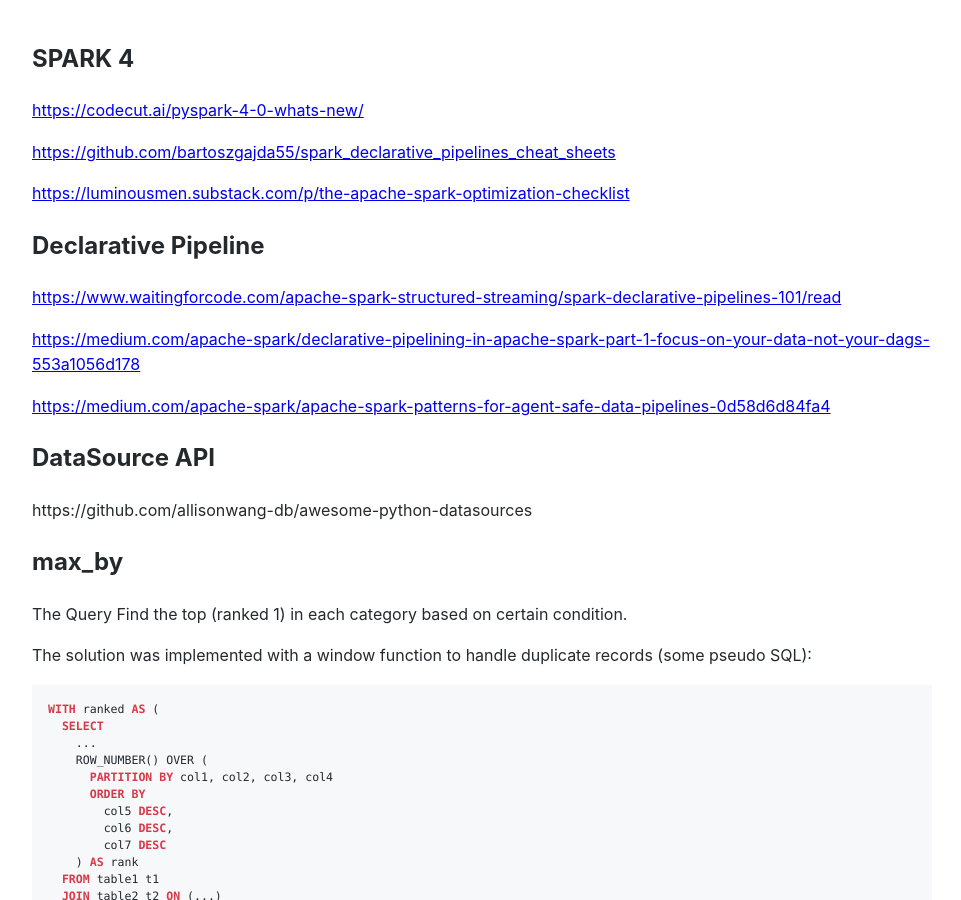
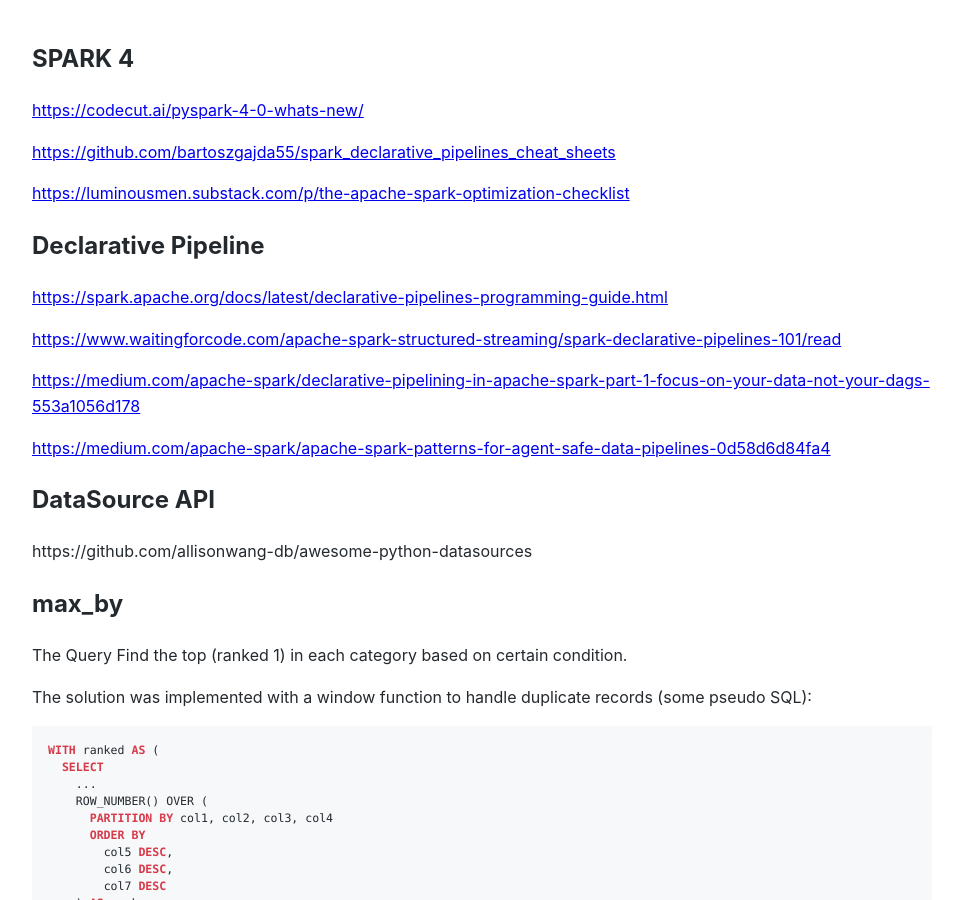
Before and after one commit to Michael-Lubinsky/michael-lubinsky.github.com, a Jekyll site: the page built from spark/spark_4.md, in a window 1280 px wide and 900 px high. Shown: the whole window, without its empty margins (158-1119 px from the left). Built offline with Jekyll 4.4.1, drawn with Linux system fonts in a browser that asks for light colours; our own code applies the rules of GitHub Pages for plain Markdown files.

Commit message:
Update spark_4.md

```diff
--- a/spark/spark_4.md
+++ b/spark/spark_4.md
@@ -7,6 +7,9 @@
 <https://luminousmen.substack.com/p/the-apache-spark-optimization-checklist>
 
 ## Declarative Pipeline
+
+<https://spark.apache.org/docs/latest/declarative-pipelines-programming-guide.html>
+
 <https://www.waitingforcode.com/apache-spark-structured-streaming/spark-declarative-pipelines-101/read>
 
 <https://medium.com/apache-spark/declarative-pipelining-in-apache-spark-part-1-focus-on-your-data-not-your-dags-553a1056d178>
```
